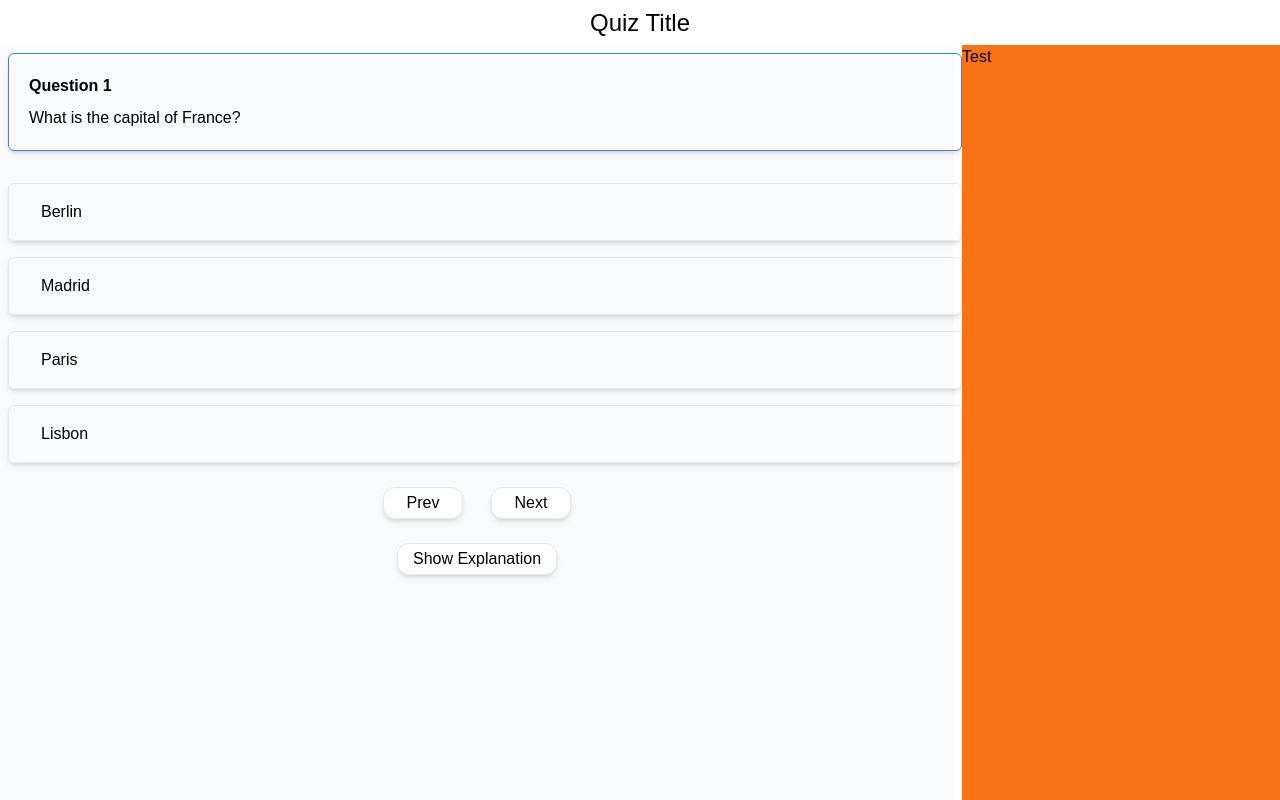
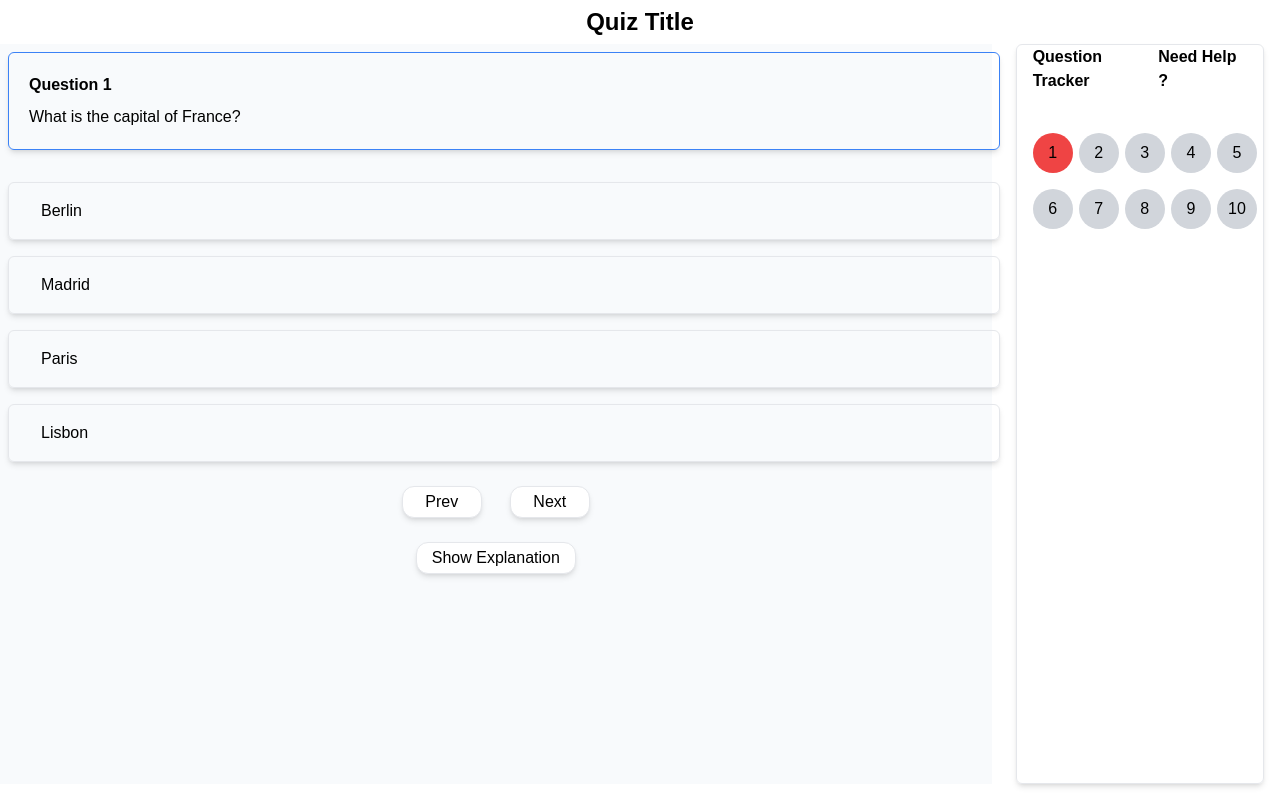
Before and after one commit to deekshithm0/quiz-app, a React (Vite) app: page / in a window 1280 px wide. Built offline with nearby package versions, Linux system fonts and the light colour scheme.

Commit message:
Layout complete with Context and Test Tracker features

```diff
--- a/src/App.jsx
+++ b/src/App.jsx
@@ -1,18 +1,19 @@
 import './App.css'
-import Quiz from './components/Quiz'
+import Question from './components/Question'
 import Test from './components/Test'
+import { QuizProvider } from './contexts/QuizContext'
 
 function App () {
   return (
-    <>
+    <QuizProvider >
       <div className='w-screen h-screen flex flex-col items-center'>
-        <h2 className='w-full h-[3rem] flex items-center justify-center text-2xl'>Quiz Title</h2>
-        <div className='w-full h-full flex flex-row items-center justify-center gap-2'>
-          <Quiz />
+        <h2 className='w-full h-[3rem] flex items-center justify-center text-2xl font-bold'>Quiz Title</h2>
+        <div className='w-full h-full flex flex-row items-center justify-center gap-2 mb-4'>
+          <Question />
           <Test />
         </div>
       </div>
-    </>
+    </QuizProvider>
   )
 }
 
--- a/src/components/Question.jsx
+++ b/src/components/Question.jsx
@@ -1,90 +1,31 @@
-import React, { useState } from 'react'
+import React, { useContext, useState } from 'react'
 import Explanation from './Explanation'
+import QuizContext from '../contexts/QuizContext'
 
 const Question = () => {
-  const quizQuestions = [
-    {
-      question: 'What is the capital of France?',
-      options: ['Berlin', 'Madrid', 'Paris', 'Lisbon'],
-      correctAnswer: 'Paris',
-      explanation:
-        'Paris is the capital city of France and is known for its art, fashion, and culture.'
-    },
-    {
-      question: 'Which planet is known as the Red Planet?',
-      options: ['Earth', 'Mars', 'Jupiter', 'Saturn'],
-      correctAnswer: 'Mars',
-      explanation:
-        'Mars is often called the Red Planet because of its reddish appearance, which is due to iron oxide (rust) on its surface.'
-    },
-    {
-      question: 'What is the largest mammal in the world?',
-      options: ['Elephant', 'Blue Whale', 'Giraffe', 'Great White Shark'],
-      correctAnswer: 'Blue Whale',
-      explanation:
-        'The blue whale is the largest mammal and can grow up to 100 feet long and weigh as much as 200 tons.'
-    },
-    {
-      question: "Who wrote 'Romeo and Juliet'?",
-      options: [
-        'Charles Dickens',
-        'Mark Twain',
-        'William Shakespeare',
-        'Jane Austen'
-      ],
-      correctAnswer: 'William Shakespeare',
-      explanation:
-        "'Romeo and Juliet' is a famous tragedy written by William Shakespeare, exploring themes of love and fate."
-    },
-    {
-      question: 'What is the chemical symbol for gold?',
-      options: ['Au', 'Ag', 'Pb', 'Fe'],
-      correctAnswer: 'Au',
-      explanation:
-        "The chemical symbol for gold is 'Au', derived from the Latin word 'aurum'."
-    },
-    {
-      question:
-        'Which gas do plants absorb from the atmosphere during photosynthesis?',
-      options: ['Oxygen', 'Carbon Dioxide', 'Nitrogen', 'Hydrogen'],
-      correctAnswer: 'Carbon Dioxide',
-      explanation:
-        'Plants absorb carbon dioxide from the atmosphere during photosynthesis to produce glucose and oxygen.'
-    },
-    {
-      question: 'What is the powerhouse of the cell?',
-      options: ['Nucleus', 'Ribosome', 'Mitochondria', 'Endoplasmic Reticulum'],
-      correctAnswer: 'Mitochondria',
-      explanation:
-        'Mitochondria are known as the powerhouse of the cell because they produce energy in the form of ATP through cellular respiration.'
-    },
-    {
-      question: 'Which element has the highest atomic number?',
-      options: ['Oganesson', 'Einsteinium', 'Uranium', 'Plutonium'],
-      correctAnswer: 'Oganesson',
-      explanation:
-        'Oganesson (Og) has the highest atomic number of all elements, with an atomic number of 118.'
-    },
-    {
-      question: 'In which year did World War II end?',
-      options: ['1945', '1939', '1941', '1950'],
-      correctAnswer: '1945',
-      explanation:
-        'World War II ended in 1945 with the unconditional surrender of Germany in May and Japan in September.'
-    },
-    {
-      question: 'What is the main language spoken in Brazil?',
-      options: ['Spanish', 'Portuguese', 'English', 'French'],
-      correctAnswer: 'Portuguese',
-      explanation:
-        'Portuguese is the official language of Brazil, a legacy of Portuguese colonization in the 16th century.'
-    }
-  ]
-  const [currentQuest, setCurrentQuest] = useState(0)
+
+
+  const {
+    quizQuestions,
+    completedQuestions,
+    currentQuest,
+    setCurrentQuest,
+    handleCompleteQuest
+  } = useContext(QuizContext)
+
+  //   const [currentQuest, setCurrentQuest] = useState(0)
   const [selectedOption, setSelectedOption] = useState(null)
   const [showExplanation, setShowExplanation] = useState(false)
+
   const nextQuest = () => {
     if (currentQuest < quizQuestions.length - 1) {
+      if (selectedOption) {
+        handleCompleteQuest({
+          question: quizQuestions[currentQuest].question,
+          selectedOption,
+          correctAnswer: quizQuestions[currentQuest].correctAnswer
+        })
+      }
       setCurrentQuest(currentQuest + 1)
       setSelectedOption(null)
       setShowExplanation(false)
--- a/src/components/Quiz.jsx
+++ b/src/components/Quiz.jsx
@@ -1,14 +1,13 @@
-import React from 'react'
-import Question from './Question'
-import Explanation from './Explanation'
+// import React from 'react'
+// import Question from './Question'
 
-const Quiz = () => {
-  return (
-    <div className='w-[75%] h-full bg-yellow-500 flex flex-col items-center '>
-        <Question />
-        {/* <Explanation /> */}
-    </div>
-  )
-}
 
-export default Quiz
+// const Quiz = () => {
+//   return (
+//     <div className='w-[75%] h-full bg-yellow-500 flex flex-col items-center '>
+//         <Question />
+//     </div>
+//   )
+// }
+
+// export default Quiz
--- a/src/components/Test.jsx
+++ b/src/components/Test.jsx
@@ -1,9 +1,38 @@
-import React from 'react'
+import React, { useContext } from 'react'
+import QuizContext from '../contexts/QuizContext'
 
 const Test = () => {
+  const { quizQuestions, completedQuestions, currentQuest } =
+    useContext(QuizContext)
+
   return (
-    <div className='w-[25%] h-full bg-orange-500'>
-        Test
+    <div className='w-[25%] h-full m-4 rounded-md border shadow-md '>
+      <div className='w-full h-[3rem] flex flex-row justify-between px-4 items-center '>
+        <p className='font-bold'>Question Tracker</p>
+        <p className='font-bold'>Need Help ?</p>
+      </div>
+      <div className='w-full h-auto grid grid-cols-5 gap-4 p-4 pt-10 '>
+        {quizQuestions.map((_, index) => {
+          const isCompleted = completedQuestions.some(
+            q => q.question === quizQuestions[index].question
+          )
+          return (
+            <div
+              key={index}
+              className={`w-10 h-10 rounded-full flex items-center justify-center ${
+                index === currentQuest
+                  ? 'bg-red-500'
+                  : isCompleted
+                  ? 'bg-blue-500'
+                  : 'bg-gray-300'
+              }  `}
+            >
+              {' '}
+              {index + 1}{' '}
+            </div>
+          )
+        })}
+      </div>
     </div>
   )
 }
--- /dev/null
+++ b/src/contexts/QuizContext.jsx
@@ -0,0 +1,100 @@
+import React, {createContext, useState} from 'react'
+
+const QuizContext = createContext()
+
+export const QuizProvider = ({children}) => {
+
+    const [completedQuestions, setCompletedQuestions] = useState([])
+    const [currentQuest, setCurrentQuest] = useState(0)
+
+    const handleCompleteQuest = (questDetails) => {
+        setCompletedQuestions( (prev) => [...prev, questDetails ])
+    }
+
+    const quizQuestions = [
+        {
+          question: 'What is the capital of France?',
+          options: ['Berlin', 'Madrid', 'Paris', 'Lisbon'],
+          correctAnswer: 'Paris',
+          explanation:
+            'Paris is the capital city of France and is known for its art, fashion, and culture.'
+        },
+        {
+          question: 'Which planet is known as the Red Planet?',
+          options: ['Earth', 'Mars', 'Jupiter', 'Saturn'],
+          correctAnswer: 'Mars',
+          explanation:
+            'Mars is often called the Red Planet because of its reddish appearance, which is due to iron oxide (rust) on its surface.'
+        },
+        {
+          question: 'What is the largest mammal in the world?',
+          options: ['Elephant', 'Blue Whale', 'Giraffe', 'Great White Shark'],
+          correctAnswer: 'Blue Whale',
+          explanation:
+            'The blue whale is the largest mammal and can grow up to 100 feet long and weigh as much as 200 tons.'
+        },
+        {
+          question: "Who wrote 'Romeo and Juliet'?",
+          options: [
+            'Charles Dickens',
+            'Mark Twain',
+            'William Shakespeare',
+            'Jane Austen'
+          ],
+          correctAnswer: 'William Shakespeare',
+          explanation:
+            "'Romeo and Juliet' is a famous tragedy written by William Shakespeare, exploring themes of love and fate."
+        },
+        {
+          question: 'What is the chemical symbol for gold?',
+          options: ['Au', 'Ag', 'Pb', 'Fe'],
+          correctAnswer: 'Au',
+          explanation:
+            "The chemical symbol for gold is 'Au', derived from the Latin word 'aurum'."
+        },
+        {
+          question:
+            'Which gas do plants absorb from the atmosphere during photosynthesis?',
+          options: ['Oxygen', 'Carbon Dioxide', 'Nitrogen', 'Hydrogen'],
+          correctAnswer: 'Carbon Dioxide',
+          explanation:
+            'Plants absorb carbon dioxide from the atmosphere during photosynthesis to produce glucose and oxygen.'
+        },
+        {
+          question: 'What is the powerhouse of the cell?',
+          options: ['Nucleus', 'Ribosome', 'Mitochondria', 'Endoplasmic Reticulum'],
+          correctAnswer: 'Mitochondria',
+          explanation:
+            'Mitochondria are known as the powerhouse of the cell because they produce energy in the form of ATP through cellular respiration.'
+        },
+        {
+          question: 'Which element has the highest atomic number?',
+          options: ['Oganesson', 'Einsteinium', 'Uranium', 'Plutonium'],
+          correctAnswer: 'Oganesson',
+          explanation:
+            'Oganesson (Og) has the highest atomic number of all elements, with an atomic number of 118.'
+        },
+        {
+          question: 'In which year did World War II end?',
+          options: ['1945', '1939', '1941', '1950'],
+          correctAnswer: '1945',
+          explanation:
+            'World War II ended in 1945 with the unconditional surrender of Germany in May and Japan in September.'
+        },
+        {
+          question: 'What is the main language spoken in Brazil?',
+          options: ['Spanish', 'Portuguese', 'English', 'French'],
+          correctAnswer: 'Portuguese',
+          explanation:
+            'Portuguese is the official language of Brazil, a legacy of Portuguese colonization in the 16th century.'
+        }
+      ]
+
+    return(
+        <QuizContext.Provider value={{ quizQuestions, completedQuestions, currentQuest, setCurrentQuest, handleCompleteQuest }} >
+            {children}
+        </QuizContext.Provider >
+    )
+}
+
+export default QuizContext
```
